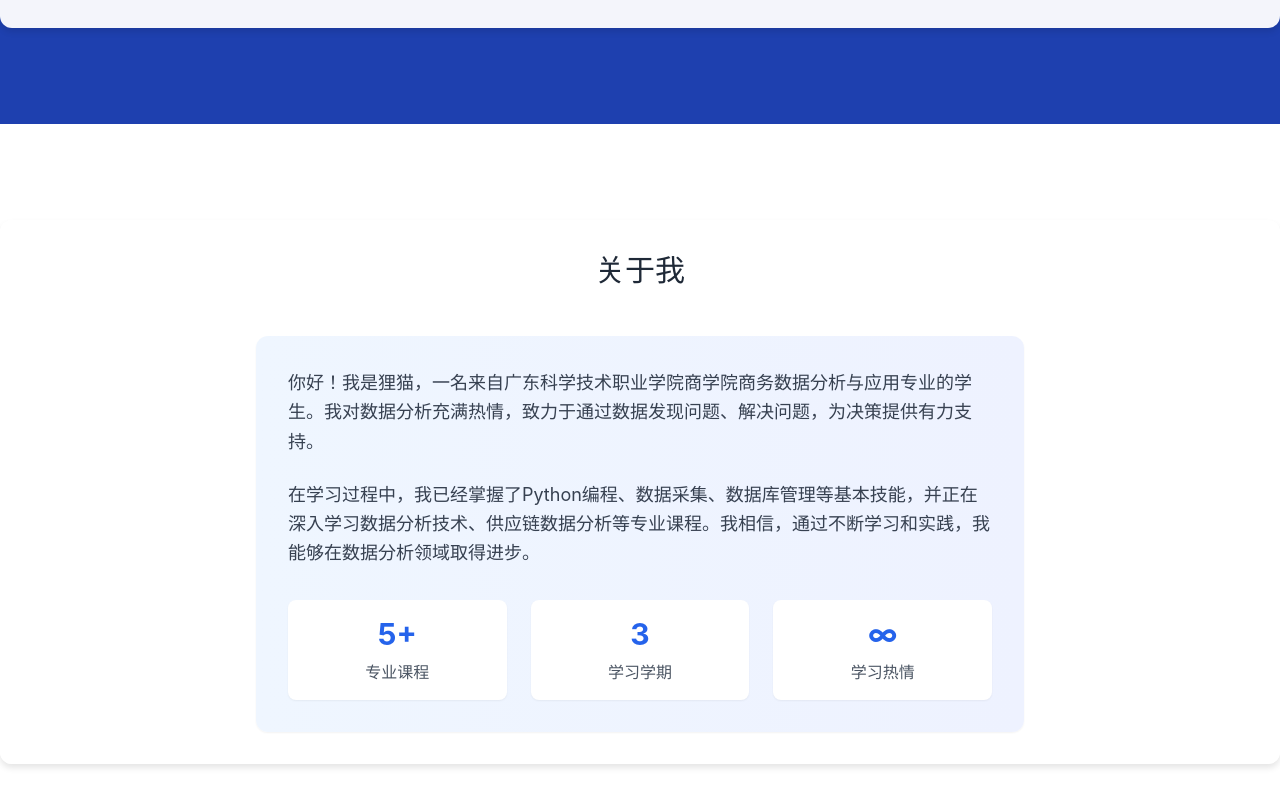
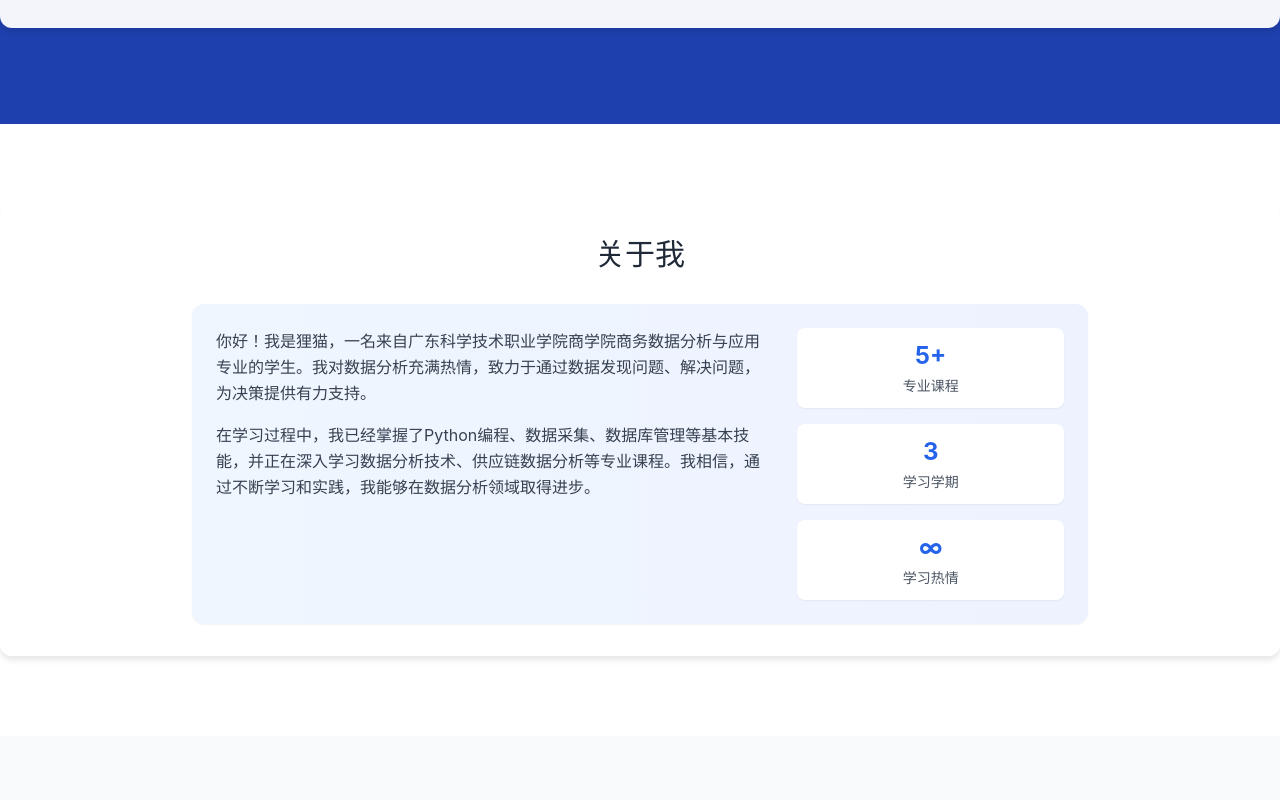
Before and after one commit to sun66777-qq/sun, a React (Vite) app: page / in a window 1280 px wide. Shown: the part 420-1220 px from the top of the page. Built offline with nearby package versions, Linux system fonts and the light colour scheme.

Commit message:
调整个人简介部分布局，使其更加紧凑

```diff
--- a/src/pages/Home.tsx
+++ b/src/pages/Home.tsx
@@ -57,29 +57,35 @@ export default function Home() {
       </section>
 
       {/* 个人简介 */}
-      <section className="py-16 bg-white">
+      <section className="py-12 bg-white">
         <div className="container mx-auto px-4">
-          <h2 className="text-3xl font-bold text-center mb-12 text-gray-800">关于我</h2>
-          <div className="max-w-3xl mx-auto">
-            <div className="bg-gradient-to-r from-blue-50 to-indigo-50 rounded-xl p-8 shadow-sm">
-              <p className="text-lg text-gray-700 leading-relaxed mb-6">
-                你好！我是狸猫，一名来自广东科学技术职业学院商学院商务数据分析与应用专业的学生。我对数据分析充满热情，致力于通过数据发现问题、解决问题，为决策提供有力支持。
-              </p>
-              <p className="text-lg text-gray-700 leading-relaxed mb-6">
-                在学习过程中，我已经掌握了Python编程、数据采集、数据库管理等基本技能，并正在深入学习数据分析技术、供应链数据分析等专业课程。我相信，通过不断学习和实践，我能够在数据分析领域取得进步。
-              </p>
-              <div className="grid grid-cols-1 md:grid-cols-3 gap-6 mt-8">
-                <div className="text-center p-4 bg-white rounded-lg shadow-sm">
-                  <div className="text-3xl font-bold text-blue-600 mb-2">5+</div>
-                  <div className="text-gray-600">专业课程</div>
+          <h2 className="text-3xl font-bold text-center mb-8 text-gray-800">关于我</h2>
+          <div className="max-w-4xl mx-auto">
+            <div className="bg-gradient-to-r from-blue-50 to-indigo-50 rounded-xl p-6 shadow-sm">
+              <div className="grid grid-cols-1 md:grid-cols-3 gap-6">
+                <div className="md:col-span-2">
+                  <p className="text-base text-gray-700 leading-relaxed mb-4">
+                    你好！我是狸猫，一名来自广东科学技术职业学院商学院商务数据分析与应用专业的学生。我对数据分析充满热情，致力于通过数据发现问题、解决问题，为决策提供有力支持。
+                  </p>
+                  <p className="text-base text-gray-700 leading-relaxed">
+                    在学习过程中，我已经掌握了Python编程、数据采集、数据库管理等基本技能，并正在深入学习数据分析技术、供应链数据分析等专业课程。我相信，通过不断学习和实践，我能够在数据分析领域取得进步。
+                  </p>
                 </div>
-                <div className="text-center p-4 bg-white rounded-lg shadow-sm">
-                  <div className="text-3xl font-bold text-blue-600 mb-2">3</div>
-                  <div className="text-gray-600">学习学期</div>
-                </div>
-                <div className="text-center p-4 bg-white rounded-lg shadow-sm">
-                  <div className="text-3xl font-bold text-blue-600 mb-2">∞</div>
-                  <div className="text-gray-600">学习热情</div>
+                <div className="md:col-span-1">
+                  <div className="grid grid-cols-1 gap-4">
+                    <div className="text-center p-3 bg-white rounded-lg shadow-sm">
+                      <div className="text-2xl font-bold text-blue-600 mb-1">5+</div>
+                      <div className="text-sm text-gray-600">专业课程</div>
+                    </div>
+                    <div className="text-center p-3 bg-white rounded-lg shadow-sm">
+                      <div className="text-2xl font-bold text-blue-600 mb-1">3</div>
+                      <div className="text-sm text-gray-600">学习学期</div>
+                    </div>
+                    <div className="text-center p-3 bg-white rounded-lg shadow-sm">
+                      <div className="text-2xl font-bold text-blue-600 mb-1">∞</div>
+                      <div className="text-sm text-gray-600">学习热情</div>
+                    </div>
+                  </div>
                 </div>
               </div>
             </div>
```
